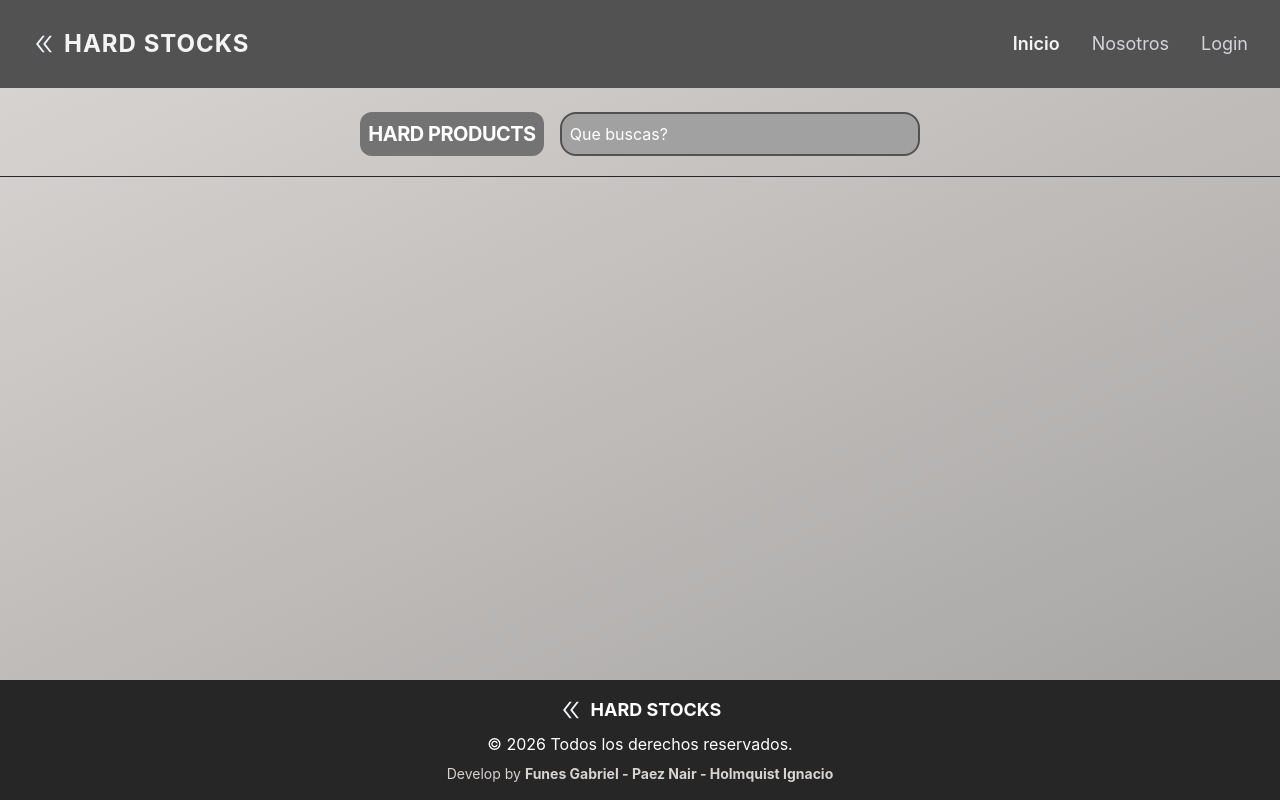
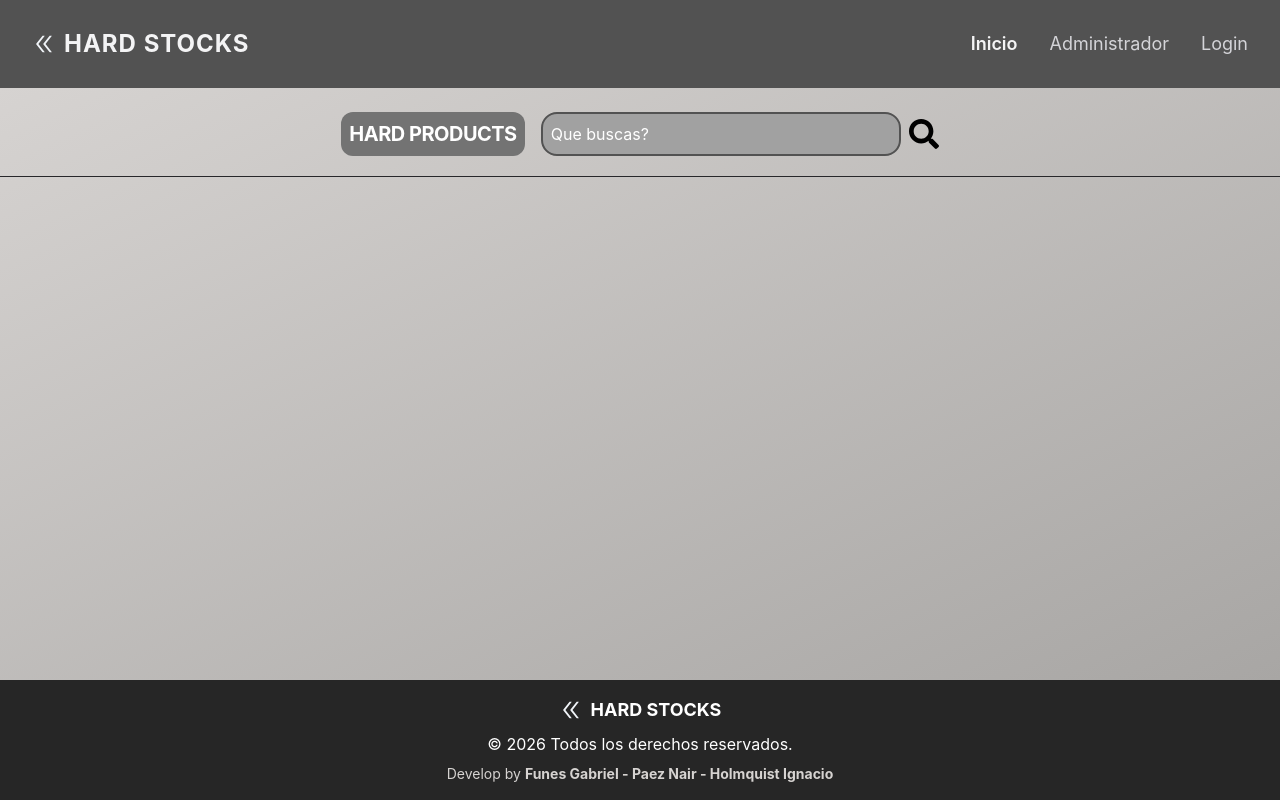
Before and after one commit to nikki0011/E-COMMERCE-PRO-G1-M2, a React (Vite) app: page / in a window 1280 px wide. Built offline with nearby package versions, Linux system fonts and the light colour scheme.

Commit message:
cambios de alineaciones y estilos

```diff
--- a/src/App.tsx
+++ b/src/App.tsx
@@ -1,4 +1,4 @@
-import { BrowserRouter } from "react-router";
+import { BrowserRouter, Routes, Route } from "react-router";
 import Navbar from "./components/shared/Navbar";
 import Footer from "./components/shared/Footer";
 import Inicio from "./components/pages/Inicio";
@@ -9,10 +9,12 @@ function App() {
       <BrowserRouter>
         <Navbar />
         <main className="grow bg-linear-to-br from-[#d6d3d1] to-[#a8a6a4]">
-          <Inicio></Inicio>
+          <Routes>
+            <Route path="/" element={<Inicio></Inicio>}/>
+          </Routes>
         </main>
         <Footer />
-        </BrowserRouter>
+      </BrowserRouter>
     </>
   );
 }
--- a/src/components/pages/Inicio.tsx
+++ b/src/components/pages/Inicio.tsx
@@ -1,3 +1,4 @@
+import { FaSearch } from "react-icons/fa";
 
 const Inicio = () => {
   return (
@@ -6,16 +7,20 @@ const Inicio = () => {
       <div className="flex flex-col md:flex-row items-center md:items-center justify-center md:justify-center border-b border-zinc-800 pb-5 gap-4 ">
         <div>
           <h1 className="text-xl font-bold text-white tracking-tight uppercase bg-neutral-500 p-2 rounded-xl">
-            Hard products</h1>
+            Hard products
+          </h1>
         </div>
-          <div>
-            <input type="text" placeholder="Que buscas?" className=" border-2 border-neutral-600 bg-neutral-400 rounded-2xl p-2 w-60 md:w-90 placeholder:(text-center,md:text-start) placeholder:text-white" />
+        <div className="flex items-center gap-2">
+          <input
+            type="text"
+            placeholder="Que buscas?"
+            className=" border-2 border-neutral-600 bg-neutral-400 rounded-2xl p-2 w-60 md:w-90 placeholder:text-start placeholder:text-white"
+          />
+          <FaSearch className="text-3xl" />
         </div>
-
-
       </div>
       <div className="grid grid-cols-1 md:grid-cols-3 lg:grid-cols-4 gap-6">
-        {/* <CardServicio /> */}
+
       </div>
     </section>
   );
--- a/src/components/shared/Navbar.tsx
+++ b/src/components/shared/Navbar.tsx
@@ -48,8 +48,8 @@ const Navbar = () => {
                 Inicio
               </NavLink>
 
-              <NavLink to="/nosotros" className={navLinkStyles}>
-                Nosotros
+              <NavLink to="/administrador" className={navLinkStyles}>
+                Administrador
               </NavLink>
 
               <NavLink to="/login" className={navLinkStyles}>
@@ -78,11 +78,11 @@ const Navbar = () => {
           </NavLink>
 
           <NavLink
-            to="/nosotros"
+            to="/administrador"
             className={navLinkStyles}
             onClick={() => setIsMenuOpen(false)}
           >
-            Nosotros
+            Administrador
           </NavLink>
 
           <NavLink
```
Lines whose indentation alone changed are shown as unchanged.
